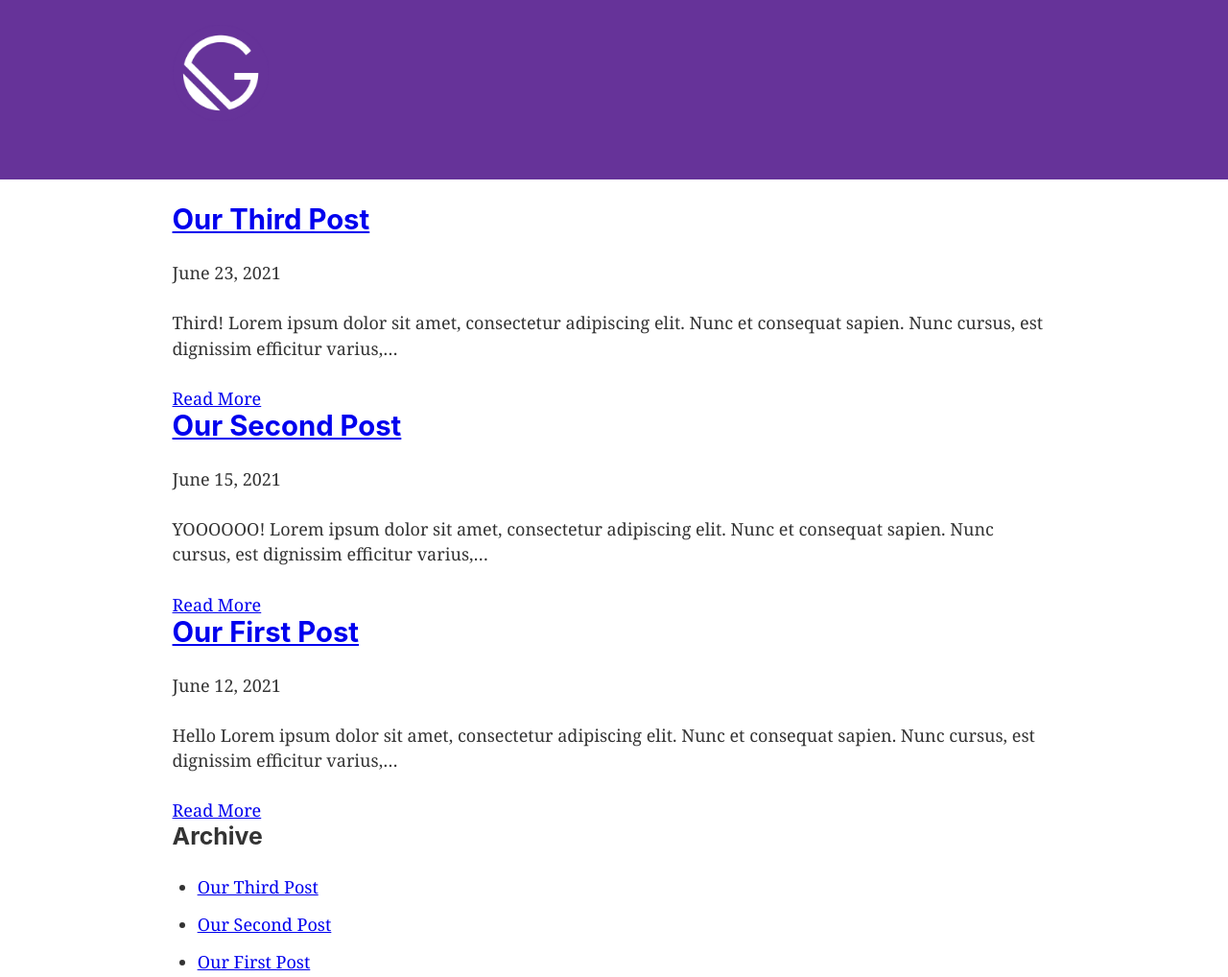
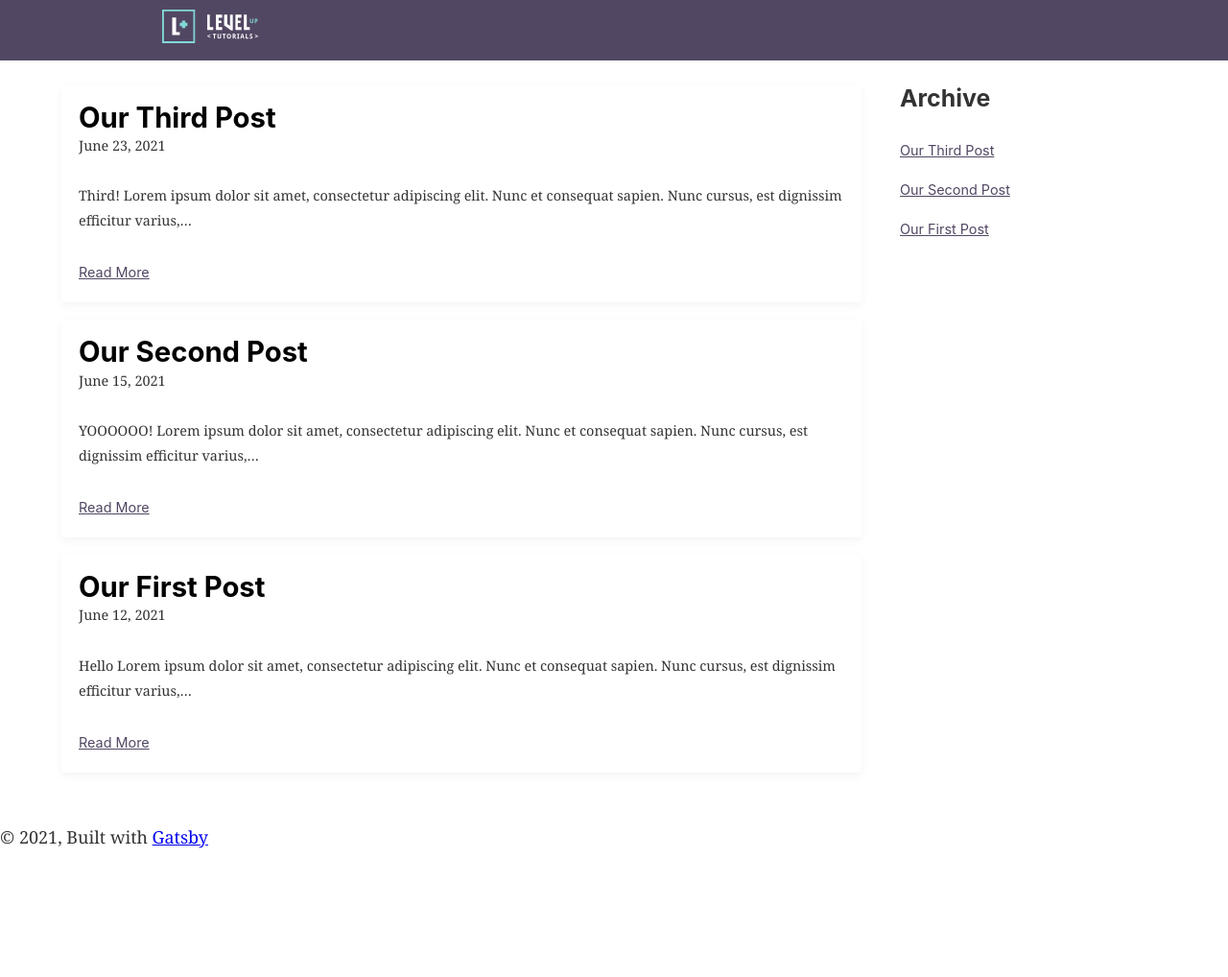
Before and after one commit to DylanWard14/GatsbyBlog, a Gatsby site: page / in a window 1280 px wide. Shown: the top 1018 px of the page at 96% size. After the commit the page ends 885 px from the top, so only its background shows below. Built offline with nearby package versions, Linux system fonts and the light colour scheme; Gatsby itself is replaced by a stand-in of ours.

Commit message:
Installed styled components and applied some basic styles

```diff
--- a/gatsby-config.js
+++ b/gatsby-config.js
@@ -40,5 +40,6 @@ module.exports = {
     // To learn more, visit: https://gatsby.dev/offline
     `gatsby-plugin-offline`,
     "gatsby-transformer-remark",
+    "gatsby-plugin-styled-components",
   ],
 }
--- a/package.json
+++ b/package.json
@@ -5,20 +5,24 @@
   "version": "0.1.0",
   "author": "Kyle Mathews <mathews.kyle@gmail.com>",
   "dependencies": {
+    "babel-plugin-styled-components": "^1.12.0",
     "gatsby": "^3.6.2",
+    "gatsby-image": "^3.7.1",
     "gatsby-plugin-gatsby-cloud": "^2.6.1",
     "gatsby-plugin-image": "^1.6.0",
     "gatsby-plugin-manifest": "^3.6.0",
     "gatsby-plugin-offline": "^4.6.0",
     "gatsby-plugin-react-helmet": "^4.6.0",
     "gatsby-plugin-sharp": "^3.6.0",
+    "gatsby-plugin-styled-components": "^4.7.1",
     "gatsby-source-filesystem": "^3.6.0",
     "gatsby-transformer-remark": "^4.4.1",
     "gatsby-transformer-sharp": "^3.6.0",
     "prop-types": "^15.7.2",
     "react": "^17.0.1",
     "react-dom": "^17.0.1",
-    "react-helmet": "^6.1.0"
+    "react-helmet": "^6.1.0",
+    "styled-components": "^5.3.0"
   },
   "devDependencies": {
     "prettier": "2.2.1"
--- a/src/components/archive.js
+++ b/src/components/archive.js
@@ -1,5 +1,6 @@
 import * as React from "react"
 import { useStaticQuery, graphql, Link } from "gatsby"
+import styled from "styled-components"
 
 const POST_ARCHIVE_QUERY = graphql`
   query BlogPostArchive {
@@ -19,13 +20,27 @@ const POST_ARCHIVE_QUERY = graphql`
   }
 `
 
+const ArchiveList = styled.ul`
+  padding: 0;
+  margin: 0;
+  list-style: none;
+
+  a {
+    font-family: -apple-system, BlinkMacSystemFont, Segoe UI, Roboto, Oxygen,
+      Ubuntu, Cantarell, Fira Sans, Droid Sans, Helvetica Neue, sans-serif;
+    font-size: 0.8rem;
+    text-decoration: underline;
+    color: #524763;
+  }
+`
+
 const Archive = () => {
   const data = useStaticQuery(POST_ARCHIVE_QUERY)
 
   return (
     <aside>
       <h3>Archive</h3>
-      <ul>
+      <ArchiveList>
         {data.allMarkdownRemark.edges.map(edge => (
           <li key={edge.node.frontmatter.slug}>
             <Link to={`/posts${edge.node.frontmatter.slug}`}>
@@ -33,7 +48,7 @@ const Archive = () => {
             </Link>
           </li>
         ))}
-      </ul>
+      </ArchiveList>
     </aside>
   )
 }
--- a/src/components/header.js
+++ b/src/components/header.js
@@ -1,23 +1,27 @@
 import * as React from "react"
 import PropTypes from "prop-types"
 import { Link } from "gatsby"
+import styled from "styled-components"
 
-import gatsbyLogo from "../images/gatsby-icon.png"
+import logo from "../images/logo.svg"
 
-const Header = ({ siteTitle }) => (
-  <header
-    style={{
-      background: `rebeccapurple`,
-      marginBottom: `1.45rem`,
-    }}
-  >
-    <div
-      style={{
-        margin: `0 auto`,
-        maxWidth: 960,
-        padding: `1.45rem 1.0875rem`,
-      }}
-    >
+const HeaderWrapper = styled.div`
+  background: #524763;
+  margin-bottom: 1.45rem;
+`
+
+const HeaderContainer = styled.div`
+  margin: 0 auto;
+  max-width: 960px;
+  padding: 0.5rem;
+  img {
+    margin-bottom: 0;
+  }
+`
+
+const Header = () => (
+  <HeaderWrapper>
+    <HeaderContainer>
       <h1 style={{ margin: 0 }}>
         <Link
           to="/"
@@ -26,11 +30,11 @@ const Header = ({ siteTitle }) => (
             textDecoration: `none`,
           }}
         >
-          <img style={{ width: "100px" }} src={gatsbyLogo} alt="Gatsby Logo" />
+          <img style={{ width: "100px" }} src={logo} alt="Logo" />
         </Link>
       </h1>
-    </div>
-  </header>
+    </HeaderContainer>
+  </HeaderWrapper>
 )
 
 Header.propTypes = {
--- a/src/components/layout.js
+++ b/src/components/layout.js
@@ -7,11 +7,20 @@
 
 import * as React from "react"
 import PropTypes from "prop-types"
+import styled from "styled-components"
 import { useStaticQuery, graphql } from "gatsby"
 
 import Header from "./header"
 import Archive from "./archive"
 import "./layout.css"
+
+const MainLayout = styled.main`
+  max-width: 90%;
+  margin: 0 auto;
+  display: grid;
+  grid-template-columns: 3fr 1fr;
+  grid-gap: 40px;
+`
 
 const Layout = ({ children }) => {
   const data = useStaticQuery(graphql`
@@ -27,15 +36,10 @@ const Layout = ({ children }) => {
   return (
     <>
       <Header siteTitle={data.site.siteMetadata?.title || `Title`} />
-      <div
-        style={{
-          margin: `0 auto`,
-          maxWidth: 960,
-          padding: `0 1.0875rem 1.45rem`,
-        }}
-      >
-        <main>{children}</main>
+      <MainLayout>
+        <div>{children}</div>
         <Archive />
+      </MainLayout>
       <footer
         style={{
           marginTop: `2rem`,
@@ -45,7 +49,6 @@ const Layout = ({ children }) => {
         {` `}
         <a href="https://www.gatsbyjs.com">Gatsby</a>
       </footer>
-      </div>
     </>
   )
 }
--- a/src/components/listing.js
+++ b/src/components/listing.js
@@ -1,5 +1,34 @@
 import * as React from "react"
 import { Link, useStaticQuery, graphql } from "gatsby"
+import styled from "styled-components"
+
+const Post = styled.article`
+  box-shadow: 0px 3px 10px rgba(25, 17, 34, 0.05);
+  padding: 1rem;
+  border-radius: 4px;
+  margin-bottom: 1rem;
+
+  a {
+    color: black;
+    text-decoration: none;
+  }
+
+  h2 {
+    margin-bottom: 0;
+  }
+
+  p {
+    font-size: 0.8rem;
+  }
+
+  .read-more {
+    font-family: -apple-system, BlinkMacSystemFont, Segoe UI, Roboto, Oxygen,
+      Ubuntu, Cantarell, Fira Sans, Droid Sans, Helvetica Neue, sans-serif;
+    font-size: 0.8rem;
+    text-decoration: underline;
+    color: #524763;
+  }
+`
 
 const LISTING_QUERY = graphql`
   query BlogPostListing {
@@ -27,14 +56,16 @@ const Listing = () => {
   return (
     <div>
       {data.allMarkdownRemark.edges.map(({ node }) => (
-        <article key={node.frontmatter.slug}>
+        <Post key={node.frontmatter.slug}>
           <Link to={`/posts${node.frontmatter.slug}`}>
             <h2>{node.frontmatter.title}</h2>
           </Link>
           <p>{node.frontmatter.date}</p>
           <p>{node.excerpt}</p>
-          <Link to={`/posts${node.frontmatter.slug}`}>Read More</Link>
-        </article>
+          <Link className="read-more" to={`/posts${node.frontmatter.slug}`}>
+            Read More
+          </Link>
+        </Post>
       ))}
     </div>
   )
```
Also changed, not shown: src/images/logo.svg (added), 2 other files. Lines whose indentation alone changed are shown as unchanged.
